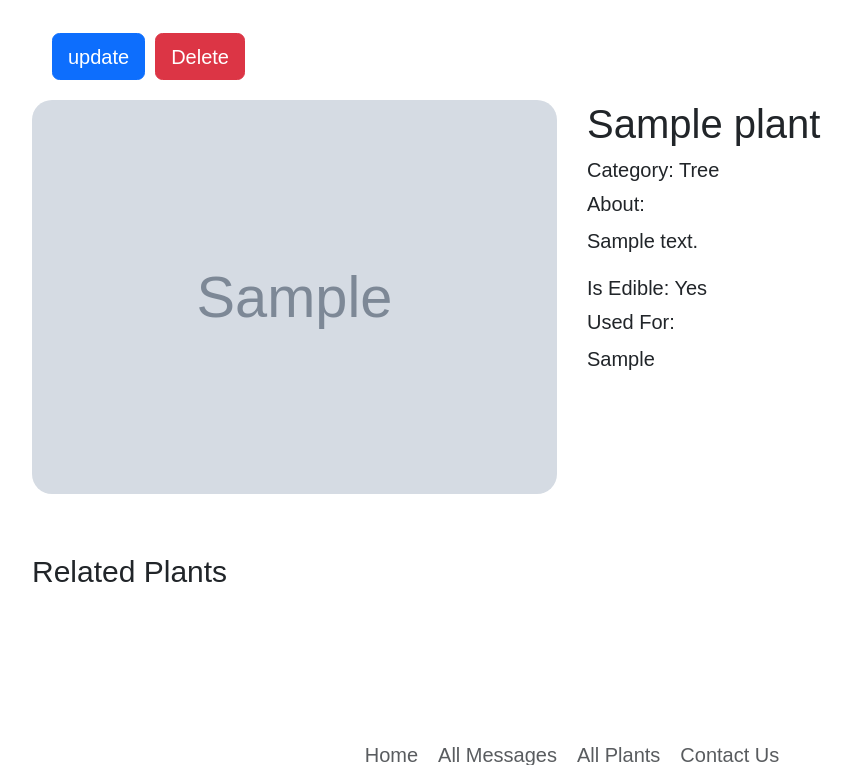
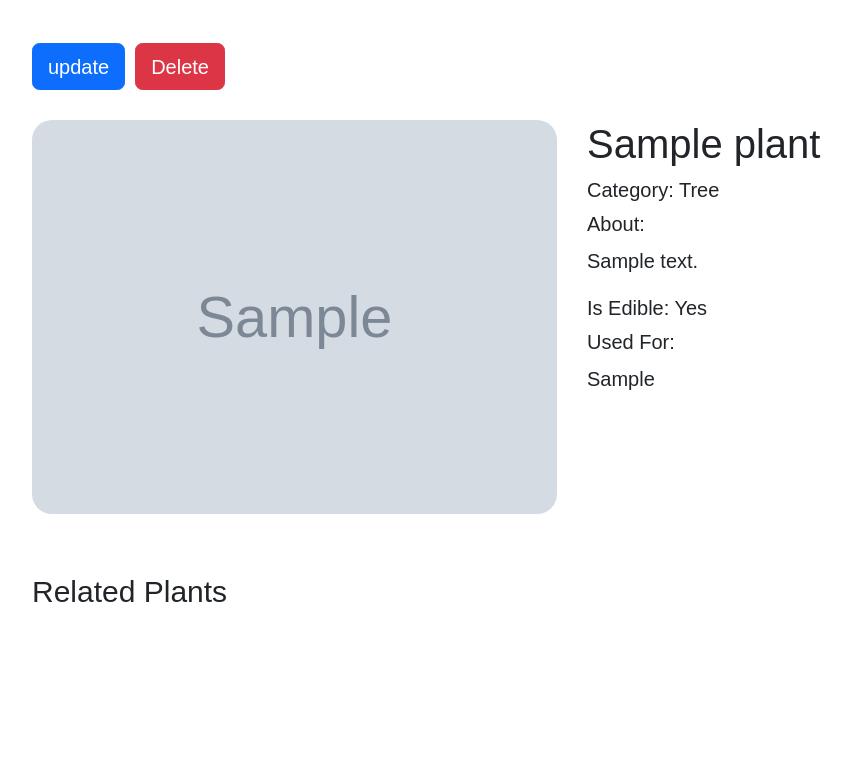
Before and after one commit to T-Python-Feb-24/LAB-ORM-2-PLANTEER, a Django app: page /plants/1/detail/ in a window 1280 px wide. Shown: the part 87-852 px from the top of the page, without its empty margins (68-920 px from the left). Run offline with Django 5.2, Linux system fonts and the light colour scheme; tables that the repository leaves empty hold one stand-in row (values such as "Sample post"); grey boxes marked "Sample" are stand-in pictures; some web fonts are replaced.

Commit message:
changing some styles

```diff
--- a/Planteer/main/templates/main/add_plant.html
+++ b/Planteer/main/templates/main/add_plant.html
@@ -2,7 +2,7 @@
 {% block title %}add plant{% endblock title %}
 
 {% block content %}
-    <div class="row p-3 m-5 form-container">
+    <div class="row p-3 m-5 rounded-3 form-container">
         <h2>Add a new plant here:</h2>
         <div class="col">
             <form action="{% url 'main:add_plant_view' %}" method="post" enctype="multipart/form-data" class="d-flex flex-column align-items-center gap-4">
--- a/Planteer/main/templates/main/contact.html
+++ b/Planteer/main/templates/main/contact.html
@@ -10,7 +10,7 @@
                 <form class="d-flex flex-column justify-content-evenly gap-5" action="{% url 'main:contact_us_view' %}" method="post">
                     {% csrf_token %}
 
-                    <div class="d-flex justify content-evenly gap-2">
+                    <div class="d-flex justify-content-evenly gap-2">
                         <div>
                             <label for="firs-name">First Name</label>
                             <input class="form-control" type="text" id="firs-name" name="first_name" placeholder="Jane" required minlength="2">
--- a/Planteer/main/templates/main/plant_detail.html
+++ b/Planteer/main/templates/main/plant_detail.html
@@ -4,15 +4,15 @@
 {% block content %}
     <main class="m-5">
         <div class="row">
-            <div class="m-3 d-flex gap-2">
+            <div class="mt-4 d-flex gap-2">
                 <a href="{% url 'main:update_plant_view' plant.id %}" class="btn btn-primary">update</a>
                 <a href="{% url 'main:delete_plant_view' plant.id %}" class="btn btn-danger">Delete</a>
             </div>
 
-            <div class="col-6">
+            <div class="col-6 mt-4">
                 <img class="w-100 rounded-4" src="{{ plant.image.url }}" alt="plant-image">
             </div>
-            <div class="col-6">
+            <div class="col-6 mt-4">
                 <h2>{{plant.name}}</h2>
                 <h6>Category: {{plant.category}}</h6>
                 <h6>About: </h6>
--- a/Planteer/main/templates/main/update_plant.html
+++ b/Planteer/main/templates/main/update_plant.html
@@ -2,7 +2,7 @@
 {% block title %}Update Plant{% endblock title %}
 
 {% block content %}
-    <div class="row p-3 m-5 form-container">
+    <div class="row p-3 m-5 rounded-3 form-container">
         <h2>Update Your Plant Here:</h2>
         <div class="col">
             <form action="{% url 'main:update_plant_view' plant.id %}" method="post" enctype="multipart/form-data" class="d-flex flex-column align-items-center gap-4">
@@ -24,7 +24,7 @@
 
                 <h5>Current Image:</h5>
                 {% if plant.image %}
-                    <img src="{{plant.image.url}}" alt="Current Image" class="w-50">
+                    <img src="{{plant.image.url}}" alt="Current Image" class="rounded-4 w-50">
                 {% else %}
                     <p>No image uploaded</p>
                 {% endif %}
```
